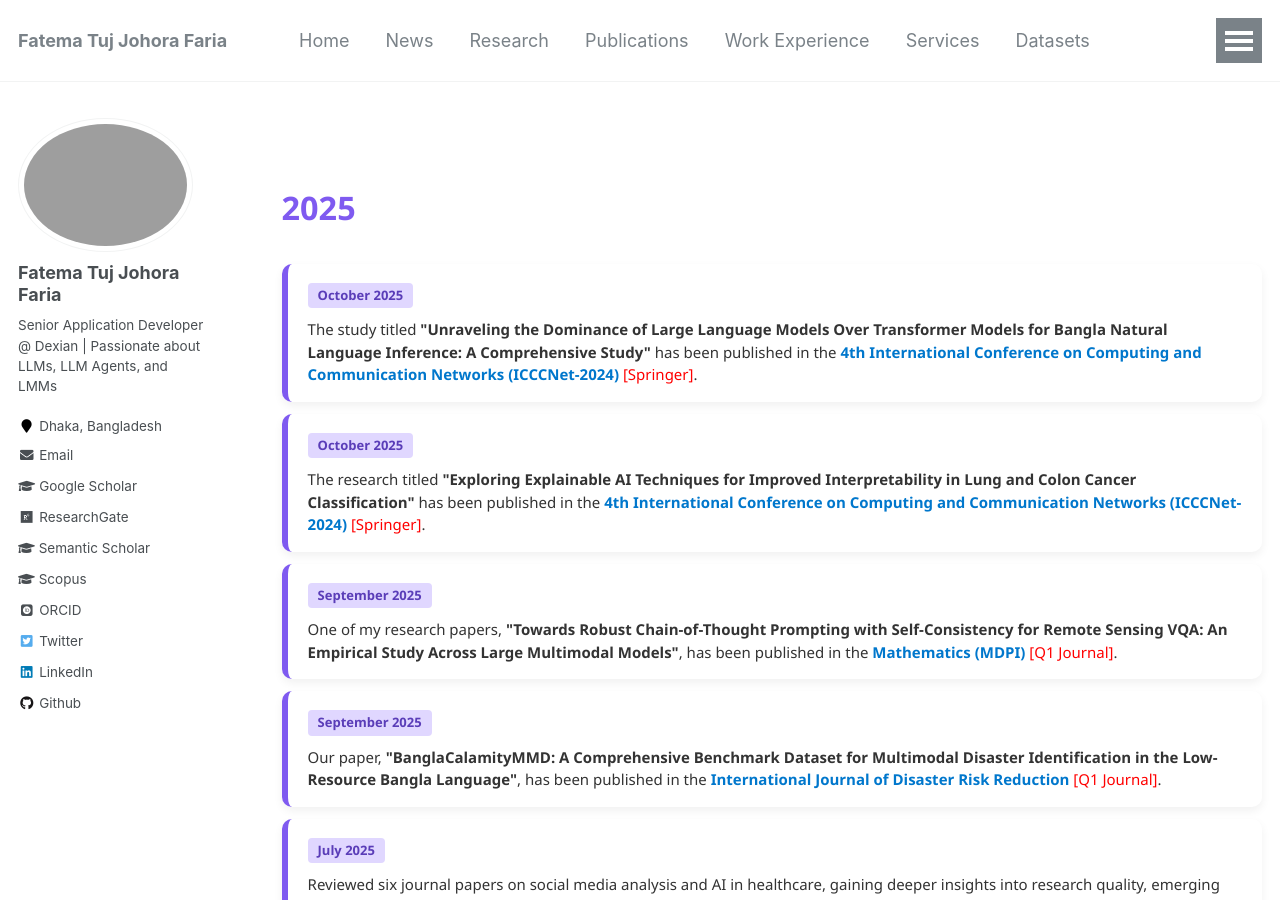
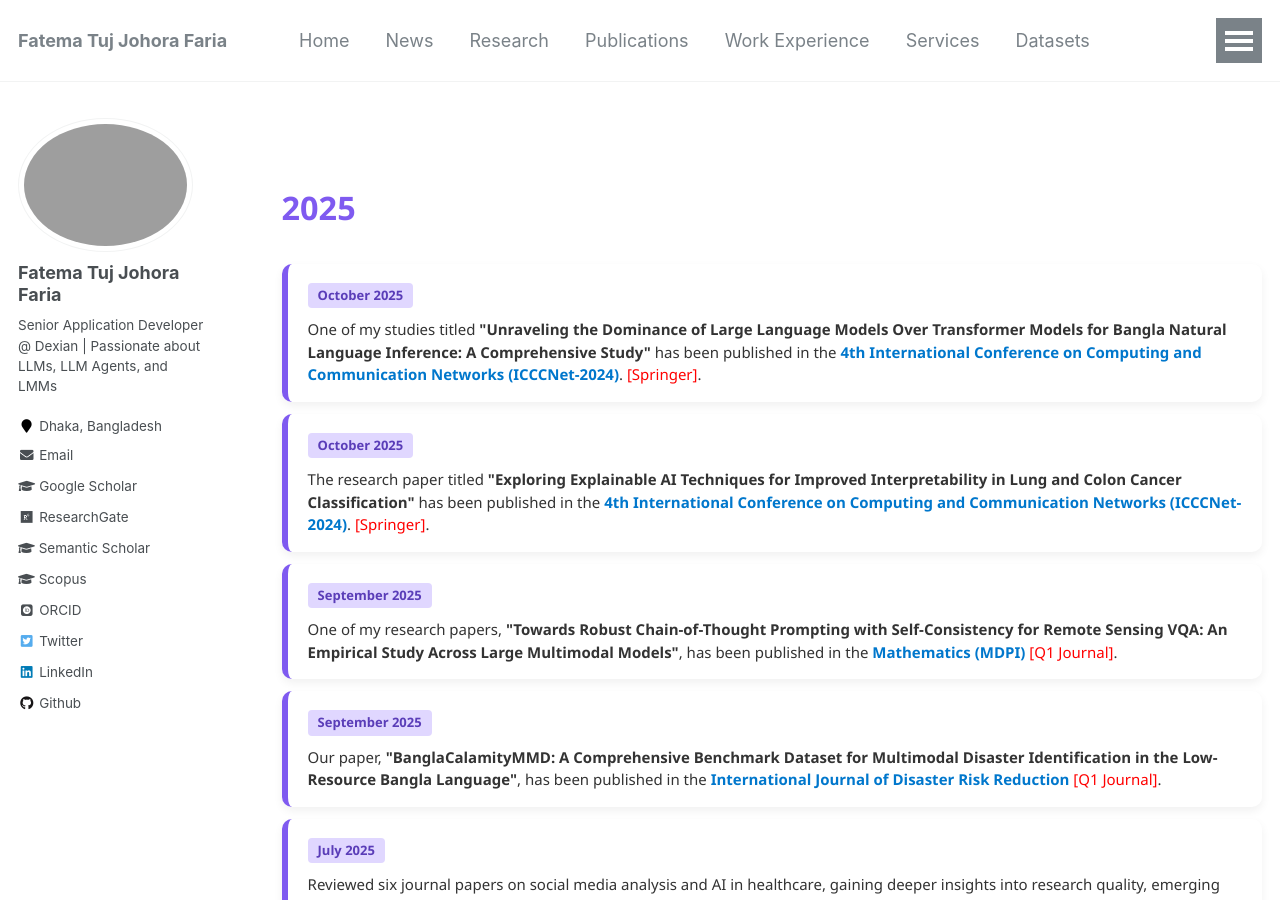
Before and after one commit to fatemafaria142/fatemafaria142.github.io, a Jekyll site: the page built from _pages/news.md, in a window 1280 px wide and 900 px high. Built offline with Jekyll 4.4.1, drawn with Linux system fonts in a browser that asks for light colours; some web fonts are replaced.

Commit message:
Update news

```diff
--- a/_pages/news.md
+++ b/_pages/news.md
@@ -93,22 +93,15 @@ author_profile: true
 <div class="news-card y2025">
   <div class="news-date">October 2025</div>
   <div class="news-desc">
-    The study titled <strong>"Unraveling the Dominance of Large Language Models Over Transformer Models for Bangla Natural Language Inference: A Comprehensive Study"</strong>
-    has been published in the
-    <a class="news-link" href="https://icccn.co.uk/" target="_blank">
-      4th International Conference on Computing and Communication Networks (ICCCNet-2024)
-    </a> <span style="color:red;">[Springer]</span>.
+    One of my studies titled <strong>"Unraveling the Dominance of Large Language Models Over Transformer Models for Bangla Natural Language Inference: A Comprehensive Study"</strong> has been published in the <a class="news-link" href="https://icccn.co.uk/" target="_blank">4th International Conference on Computing and Communication Networks (ICCCNet-2024)</a>. <span style="color:red;">[Springer]</span>.
   </div>
 </div>
 
 <div class="news-card y2025">
   <div class="news-date">October 2025</div>
   <div class="news-desc">
-    The research titled <strong>"Exploring Explainable AI Techniques for Improved Interpretability in Lung and Colon Cancer Classification"</strong>
-    has been published in the
-    <a class="news-link" href="https://icccn.co.uk/" target="_blank">
-      4th International Conference on Computing and Communication Networks (ICCCNet-2024)
-    </a> <span style="color:red;">[Springer]</span>.
+    The research paper titled <strong>"Exploring Explainable AI Techniques for Improved Interpretability in Lung and Colon Cancer Classification"</strong> has been published in the
+    <a class="news-link" href="https://icccn.co.uk/" target="_blank">4th International Conference on Computing and Communication Networks (ICCCNet-2024)</a>. <span style="color:red;">[Springer]</span>.
   </div>
 </div>
 
```
